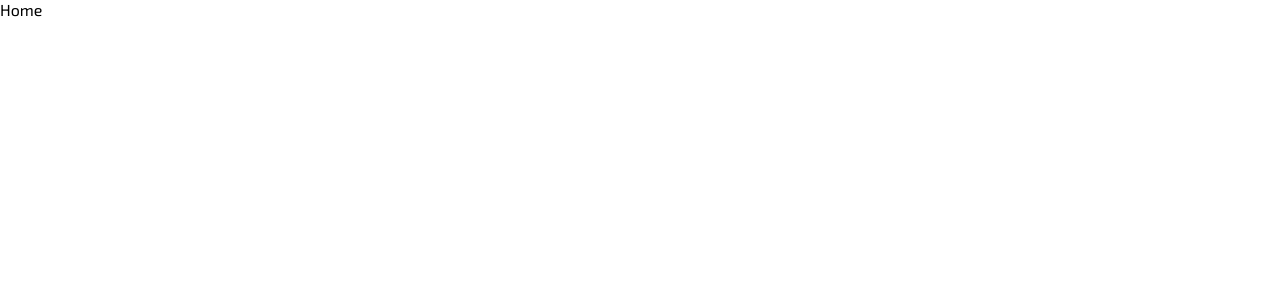
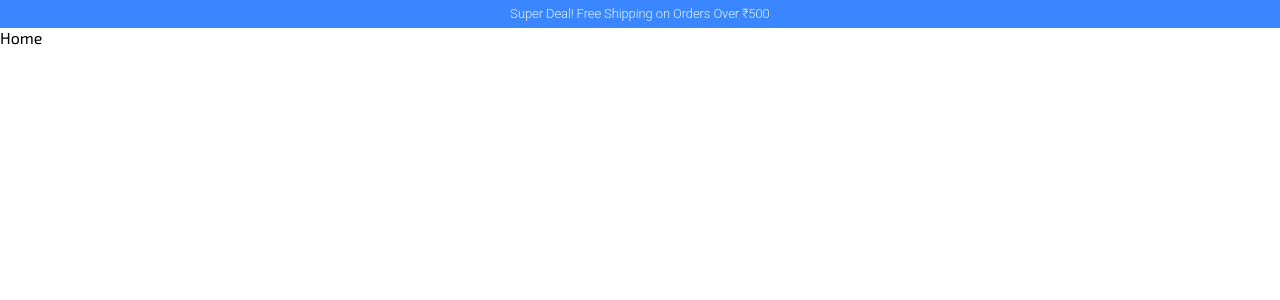
Before and after one commit to IM-Suryakant-Kumar/ClenchCart, a React (Vite) app in the folder client/: page / in a window 1280 px wide. Shown: the top 300 px of the page. Built offline with nearby package versions, Linux system fonts and the light colour scheme.

Commit message:
feat: Added Annoncement component

```diff
--- a/client/src/App.tsx
+++ b/client/src/App.tsx
@@ -1,6 +1,6 @@
 import { Route, RouterProvider, createBrowserRouter, createRoutesFromElements } from "react-router-dom"
 import { Layout } from "./components";
-import { Home, NotFound } from "./components/pages";
+import { Home, NotFound } from "./pages";
 
 const App = () => {
 
--- /dev/null
+++ b/client/src/components/Announcement/Announcement.tsx
@@ -0,0 +1,10 @@
+import { Container, Title } from "./announcement.css"
+
+export const Announcement = () => {
+  return (
+    <Container>
+      <Title>Super Deal! Free Shipping on Orders Over ₹500
+      </Title>
+    </Container>
+  )
+}
--- /dev/null
+++ b/client/src/components/Announcement/announcement.css.tsx
@@ -0,0 +1,15 @@
+import { Box, Typography } from "@mui/material"
+import styled from "styled-components"
+
+export const Container = styled(Box)`
+  padding: 0.4em;
+  text-align: center;
+  background: var(--color-logo);
+  color: var(--color-primary);
+`
+export const Title = styled(Typography).attrs({
+  variant: "h2"
+})`
+
+  font-size: small !important;
+`
--- a/client/src/components/Layouts/Layout.tsx
+++ b/client/src/components/Layouts/Layout.tsx
@@ -5,12 +5,14 @@ import styled from "styled-components";
 import GlobalStyle from "../../global";
 import { ToastContainer } from "react-toastify";
 import 'react-toastify/dist/ReactToastify.css';
+import { Announcement } from "..";
 
 const Container = styled(Box)``
 
 export const Layout = () => {
   return (
     <Container>
+      <Announcement />
       <Outlet />
       <GlobalStyle />
       <ToastContainer autoClose={1000} pauseOnFocusLoss={false} theme="colored" />
--- a/client/src/components/index.ts
+++ b/client/src/components/index.ts
@@ -1 +1,2 @@
 export * from "./Layouts/Layout";
+export * from "./Announcement/Announcement";
--- a/client/src/global.ts
+++ b/client/src/global.ts
@@ -2,12 +2,9 @@ import { createGlobalStyle } from "styled-components";
 
 const GlobalStyle = createGlobalStyle`
   :root {
-    --primary-color: #f3f9fb;
-    --secondary-color: #008ecc;
-    --gray-color: #666666;
-    --fashion-color: #f3f3f3;
-    --custom-white: #fdfffc;
-    --dark-blue: #a9bcd0;
+    --color-primary: #ebf2fa;
+    --color-secondary: #cae9ff;
+    --color-logo: #3a86ff;
     --font-cinzel: "Cinzel", serif;
     --font-exo: "Exo 2", sans-serif;
   }
```
Also changed, not shown: client/src/pages/Home/Home.tsx (renamed from client/src/components/pages/Home/Home.tsx), client/src/pages/NotFound/NotFound.tsx (renamed from client/src/components/pages/NotFound/NotFound.tsx), client/src/pages/NotFound/notFound.css.tsx (renamed from client/src/components/pages/NotFound/notFound.css.tsx), client/src/pages/index.ts (renamed from client/src/components/pages/index.ts).
